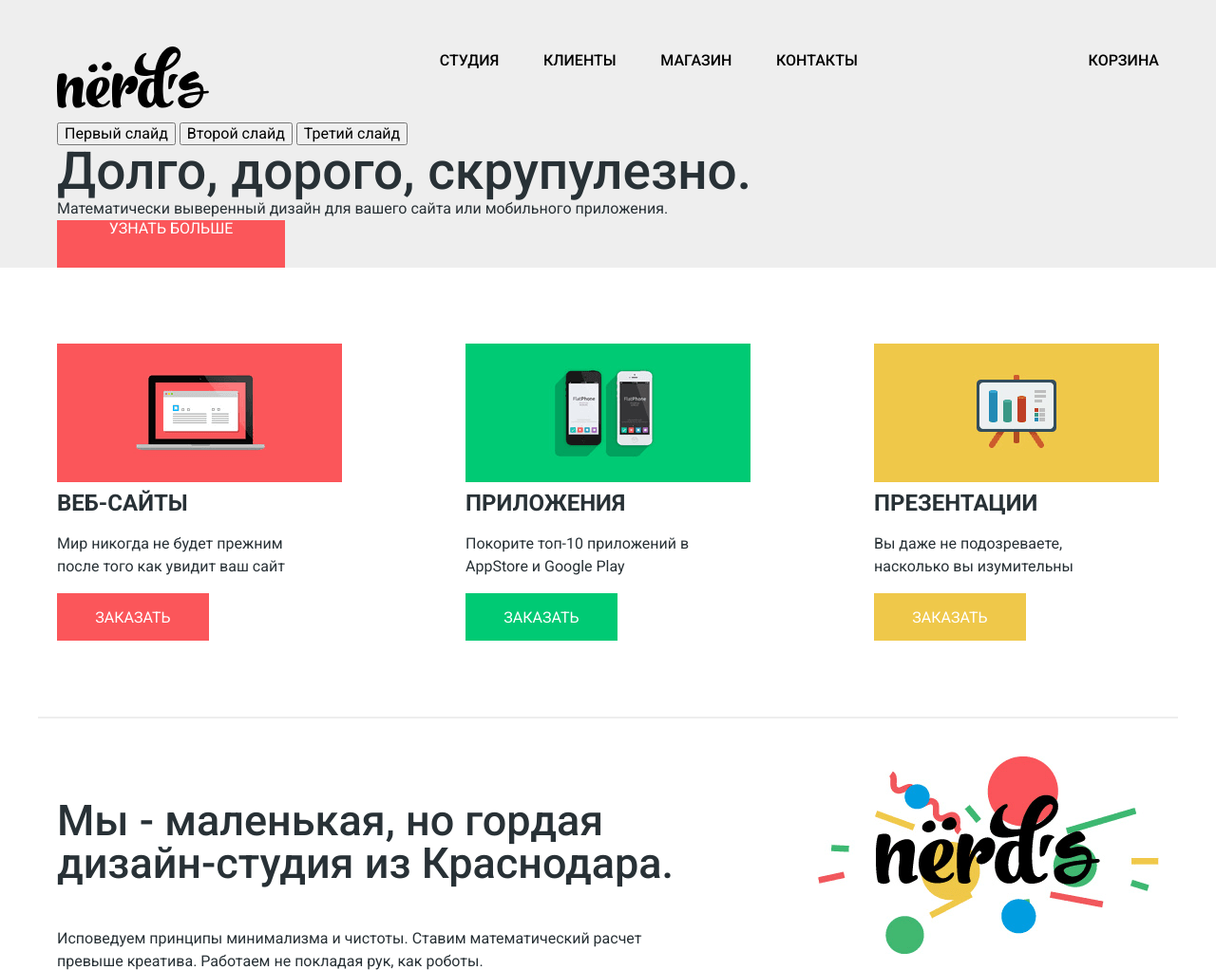
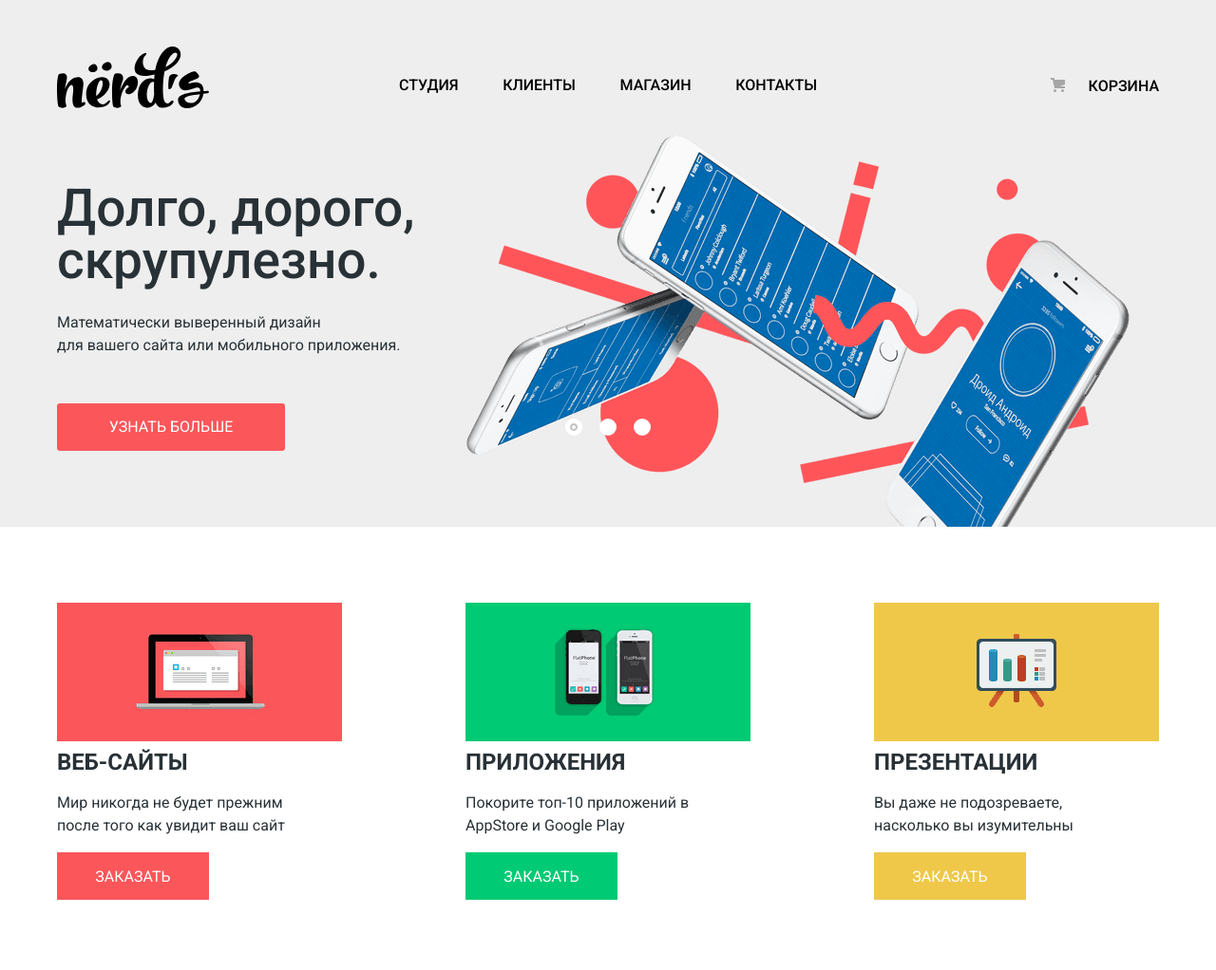
Before and after one commit to knurdDongle/htmlacademy__basic--nerds, a plain HTML site: page index.html in a window 1280 px wide. Shown: the top 1022 px of the page at 95% size. Drawn offline with Linux system fonts and the light colour scheme.

Commit message:
pixel perfect header

```diff
--- a/css/style.css
+++ b/css/style.css
@@ -12,6 +12,11 @@ body {
 
 a {
   text-decoration: none;
+}
+
+img {
+  width: 100%;
+  height: auto;
 }
 
 .wrapper {
@@ -38,6 +43,7 @@ a {
 
 .header {
   padding-top: 49px;
+
   line-height: 30px;
   font-weight: 500;
   text-transform: uppercase;
@@ -51,16 +57,31 @@ a {
   justify-content: space-between;
 }
 
-.navigation__logo-link {
-  font-size: 0;
+.navigation__logo-link:hover,
+.navigation__logo-link:focus {
+  opacity: 0.8;
+}
+
+.navigation__logo-link:active {
+  opacity: 0.3;
+}
+
+.navigation__logo-link--current,
+.navigation__logo-link--current:hover,
+.navigation__logo-link--current:focus,
+.navigation__logo-link--current:active {
+  cursor: default;
+  opacity: 1;
 }
 
 .navigation__list {
   display: flex;
   justify-content: space-between;
+  flex-wrap: wrap;
 
   width: 440px;
   margin: 0;
+  margin-top: 26px;
   padding: 0;
 
   list-style: none;
@@ -93,13 +114,100 @@ a {
   color: #000000;
 }
 
+.navigation__basket {
+  box-sizing: border-box;
+  width: 160px;
+  margin-top: 27px;
+  text-align: right;
+}
+
+.navigation__basket-link {
+  position: relative;
+  padding-left: 40px;
+}
+
+.navigation__basket-link::before {
+  content: "";
+
+  position: absolute;
+  top: 1px;
+  left: 0;
+  display: block;
+  width: 15px;
+  height: 15px;
+
+  background-image: url("../img/svg/cart-icon.svg");
+}
+
 .slider {
-  margin-bottom: 80px;
-
   background-color: #eeeeee;
 }
 
+.slider-wrapper {
+  position: relative;
+
+  height: 431px;
+  margin-bottom: 80px;
+}
+
+.slider__controls {
+  position: absolute;
+  left: 50%;
+  bottom: 94px;
+
+  width: 240px;
+  margin-left: -120px;
+
+  text-align: center;
+
+  z-index: 999;
+}
+
+.slider__btn {
+  display: inline-block;
+
+  box-sizing: border-box;
+  width: 18px;
+  height: 18px;
+  margin: 0 7px;
+  padding: 0;
+
+  background-color: #ffffff;
+
+  border: 5px solid #ffffff;
+  border-radius: 50%;
+
+  cursor: pointer;
+}
+
+.slider__btn--current {
+  box-shadow: inset 0px 0px 0 2px #c2c2c2
+}
+
+.slider__element {
+  display: none;
+  height: 100%;
+  background: url("../img/compressor/slide1-compressor.png") no-repeat right 31px bottom;
+}
+
+.slider__element--slide2 {
+  background: url("../img/compressor/slide2-compressor.png") no-repeat right 31px bottom;
+}
+
+.slider__element--slide3 {
+  background: url("../img/compressor/slide3-compressor.png") no-repeat right 31px bottom;
+}
+
+.slider__element--current {
+  display: block;
+}
+
 .slide__lead {
+  position: absolute;
+  top: 68px;
+  left: 20px;
+
+  width: 520px;
   margin: 0;
   padding: 0;
 
@@ -109,21 +217,32 @@ a {
 }
 
 .slide__desc {
+  position: absolute;
+  top: 204px;
+  left: 20px;
+
+  width: 414px;
   margin: 0;
   padding: 0;
 }
 
 .slide__link {
+  position: absolute;
+  left: 20px;
+  bottom: 80px;
+
+  display: inline-block;
   box-sizing: border-box;
   width: 240px;
   height: 50px;
-
-  display: block;
+  padding: 16px 5px;
 
   line-height: 18px;
   text-align: center;
   text-transform: uppercase;
   color: #ffffff;
+
+  border-radius: 3px;
 
   background-color: #fb565a;
 }
@@ -321,6 +440,9 @@ a {
 
 .contacts {
   position: relative;
+  width: 1440px;
+  margin: 0 auto;
+
   line-height: 18px;
   color: #666666;
 }
--- a/index.html
+++ b/index.html
@@ -14,8 +14,8 @@
     <nav class="header__nav navigation wrapper">
 
       <div class="navigation__logo">
-        <a class="navigation__logo-link header__logo-link--current" href="index.html">
-          Веб-студия Nerds
+        <a class="navigation__logo-link navigation__logo-link--current" href="index.html">
+          <span class="visually-hidden">Веб-студия Nerds</span>
           <img class="navigation__logo-pic" src="img/svg/nerds-logo.svg" alt="Логотип Веб-студия Nerds" width="160" height="65">
         </a>
       </div>
@@ -47,29 +47,35 @@
     <h1 class="title visually-hidden">Веб-студия Nerds</h1>
 
     <section class="slider">
-      <div class="wrapper">
+      <div class="slider-wrapper wrapper">
 
         <div class="slider__controls">
-          <button class="slider__btn">Первый слайд</button>
-          <button class="slider__btn">Второй слайд</button>
-          <button class="slider__btn">Третий слайд</button>
+          <button class="slider__btn slider__btn--current"><span class="visually-hidden">Первый слайд</span></button>
+          <button class="slider__btn"><span class="visually-hidden">Второй слайд</span></button>
+          <button class="slider__btn"><span class="visually-hidden">Третий слайд</span></button>
         </div>
-        <div class="slider__element slider__element--slide1 slide">
+
+        <div class="slider__element slider__element--slide1 slide slider__element--current">
           <p class="slide__lead">Долго, дорого, скрупулезно.</p>
-          <p class="slide__desc">Математически выверенный дизайн для вашего сайта или мобильного приложения.</p>
+          <p class="slide__desc">
+            Математически выверенный дизайн <br>
+            для вашего сайта или мобильного приложения.
+          </p>
           <a class="slide__link" href="">Узнать больше</a>
         </div>
 
-        <!-- <div class="slider__element slider__element--slide1 slide">
+        <div class="slider__element slider__element--slide2 slide">
           <p class="slide__lead">Любим математику как никто другой</p>
           <p class="slide__desc">Никакого креатива, только математические формулы для расчета идеальных пропорций.</p>
           <a class="slide__link" href="">Узнать больше</a>
         </div>
-        <div class="slider__element slider__element--slide1 slide">
+
+        <div class="slider__element slider__element--slide3 slide">
           <p class="slide__lead">Только ночь, только хардкор</p>
           <p class="slide__desc">Работать днем, как все? Мы против этого. Ближе к полуночи работа только начинается.</p>
           <a class="slide__link" href="">Узнать больше</a>
-        </div> -->
+        </div>
+
       </div>
     </section>
 
@@ -150,6 +156,9 @@
     </section>
 
     <section class="contacts">
+
+
+
       <img class="contacts__map-pic" src="img/compressor/map-compressor.jpg" alt="191186, Санкт-Петербург,
       ул. Б. Конюшенная, д. 19/8" width="1440" height="416">
 
@@ -164,6 +173,7 @@
         </p>
         <button class="contacts__btn" type="button">Напишите нам</button>
       </div>
+
     </section>
 
   </main>
```
Also changed, not shown: nerds-catalog.html (+4 -4 lines).
